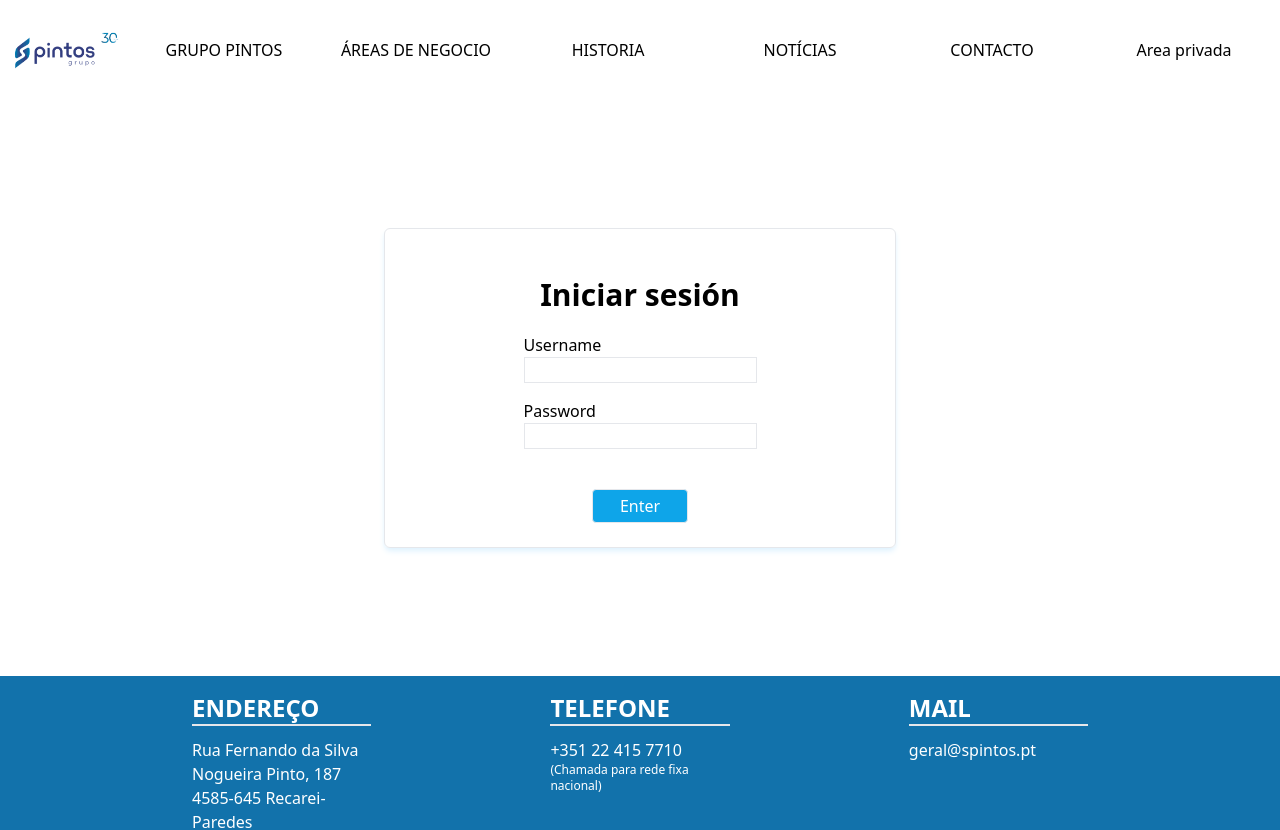
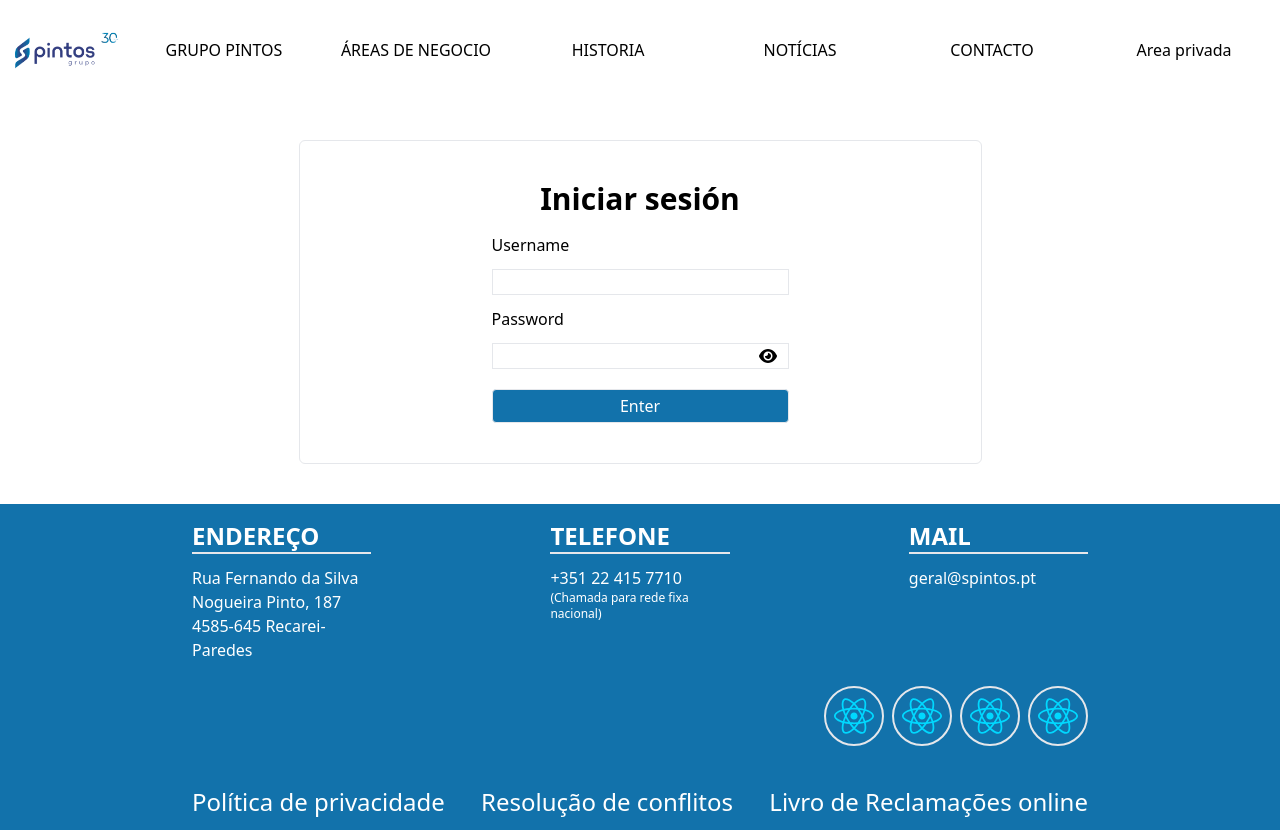
Before and after one commit to Fran-Lopez-Laperal/proyectPintos, a React (Vite) app in the folder WEB/: page /areaprivada in a window 1280 px wide. Shown: the top 830 px of the page. Built offline with nearby package versions, Linux system fonts and the light colour scheme; no server answers.

Commit message:
add viewPass

```diff
--- a/WEB/package.json
+++ b/WEB/package.json
@@ -10,6 +10,11 @@
     "preview": "vite preview"
   },
   "dependencies": {
+    "@fortawesome/fontawesome-svg-core": "^6.4.2",
+    "@fortawesome/free-brands-svg-icons": "^6.4.2",
+    "@fortawesome/free-regular-svg-icons": "^6.4.2",
+    "@fortawesome/free-solid-svg-icons": "^6.4.2",
+    "@fortawesome/react-fontawesome": "^0.2.0",
     "i18next": "^23.5.1",
     "i18next-browser-languagedetector": "^7.1.0",
     "i18next-http-backend": "^2.2.2",
--- a/WEB/src/pages/AreaPrivada.jsx
+++ b/WEB/src/pages/AreaPrivada.jsx
@@ -3,11 +3,14 @@
 import { AuthContext } from '../context/AuthContext';
 
 import { loginUserService } from '../services';
+import { FontAwesomeIcon } from '@fortawesome/react-fontawesome';
+import { faEye, faEyeSlash } from '@fortawesome/free-solid-svg-icons';
 
 export function AreaPrivada() {
   const [username, setUsername] = useState('');
   const [password, setPassword] = useState('');
   const [error, setError] = useState('');
+  const [showPassword, setShowPassword] = useState(false);
   const { logIn, token } = useContext(AuthContext);
   const navigate = useNavigate();
 
@@ -17,6 +20,10 @@
 
   const handlePasswordChange = (event) => {
     setPassword(event.target.value);
+  };
+
+  const toggleShowPassword = () => {
+    setShowPassword(!showPassword);
   };
 
   const handleSubmit = async (event) => {
@@ -38,25 +45,37 @@
 
   return (
     <div className="flex justify-center">
-      <section className="mt-32 mb-32 border shadow-sky-100 shadow-md rounded-md w-4/5 lg:w-2/5 h-80 flex flex-col items-center">
-        <h2 className="mt-12 font-bold text-2xl lg:text-3xl" id="h2-login">
+      <section className="flex flex-col gap-4 items-center m-10 py-10 px-6 lg:px-48 border rounded-md">
+        <h2 className="font-bold text-2xl lg:text-3xl" id="h2-login">
           Iniciar sesión
         </h2>
-        <form className="flex flex-col mt-5" onSubmit={handleSubmit}>
+        <form className="flex flex-col gap-3" onSubmit={handleSubmit}>
           <label htmlFor="username">Username</label>
-          <input className="border" type="text" id="username" name="username" required onChange={handleUsernameChange} value={username} />
+          <input className="border px-3" type="text" id="username" name="username" required onChange={handleUsernameChange} value={username} />
 
-          <label className="mt-4" htmlFor="password">
+          <label className="" htmlFor="password">
             Password
           </label>
-          <input className="border" type="password" id="password" name="password" required onChange={handlePasswordChange} value={password} />
+          <div className="password-input border">
+            <input
+              className="px-3"
+              type={showPassword ? 'text' : 'password'}
+              id="password"
+              name="password"
+              required
+              onChange={handlePasswordChange}
+              value={password}
+            />
+            <span className="toggle-password" onClick={toggleShowPassword}>
+              <FontAwesomeIcon className="w-10" icon={showPassword ? faEyeSlash : faEye} />
+            </span>
+          </div>
 
-          <section className="flex justify-center mt-10">
-            {error && <p className="text-red-600 text-left text-[12px] p-1">{error}</p>}
-
-            <button className="border p-1 w-24 bg-sky-500 rounded text-white" type="submit">
+          <section className="flex flex-col justify-center">
+            <button className="border p-1 mt-2 bg-corporative-color2 rounded text-white" type="submit">
               Enter
             </button>
+            {error && <p className="text-red-600 text-left text-xs font-bold p-1">*{error}</p>}
           </section>
         </form>
       </section>
```
Also changed, not shown: 1 other file (tests, documents, lock files or other folders).
